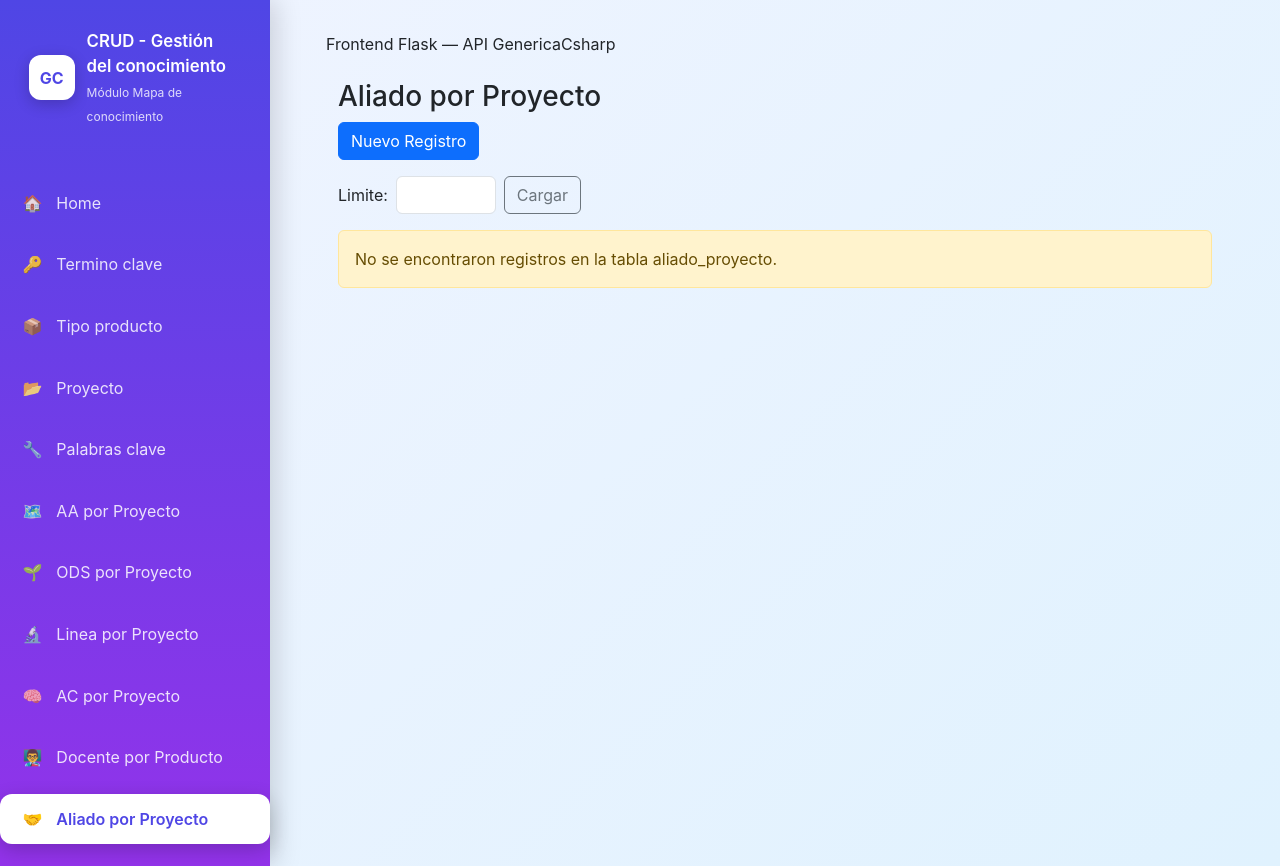
After one commit to Syn0B/FrontFlask, a Flask app: page /aliado_proyecto in a window 1280 px wide. The commit adds this page. Run offline with Flask 3, Linux system fonts and the light colour scheme; data that the repository does not hold is empty.

Commit message:
Adición de la nueva tabla aliado_producto y su CRUD completo con blueprint, template y formularios funcionales para listar, crear y borrar.

```diff
--- a/app.py
+++ b/app.py
@@ -42,6 +42,7 @@ from routes.ods_proyecto import bp as ods_proyecto_bp
 from routes.proyecto_linea import bp as proyecto_linea_bp
 from routes.ac_proyecto import bp as ac_proyecto_bp
 from routes.docente_producto import bp as docente_producto_bp
+from routes.aliado_proyecto import bp as aliado_proyecto_bp
 
 
 # register_blueprint() conecta las rutas del Blueprint a la aplicacion Flask.
@@ -55,6 +56,7 @@ app.register_blueprint(ods_proyecto_bp)
 app.register_blueprint(proyecto_linea_bp)
 app.register_blueprint(ac_proyecto_bp)
 app.register_blueprint(docente_producto_bp)
+app.register_blueprint(aliado_proyecto_bp)
 
 
 # ══════════════════════════════════════════════
--- /dev/null
+++ b/routes/aliado_proyecto.py
@@ -0,0 +1,106 @@
+"""
+aliado_proyecto.py - Blueprint con las rutas para la tabla intermedia aliado_proyecto.
+
+Tabla intermedia (relacion N:M) entre aliado y proyecto.
+
+Campos:
+    - aliado    (entero, FK -> aliado.nit)
+    - proyecto  (entero, FK -> proyecto.id)
+
+Clave primaria compuesta: (aliado, proyecto)
+
+Como es una tabla intermedia pura, no tiene sentido "actualizar":
+cualquier cambio en uno de los dos campos genera un registro distinto.
+Por eso solo se exponen CREAR y ELIMINAR.
+
+Rutas:
+    GET  /aliado_proyecto           -> Listar registros y mostrar formulario si corresponde
+    POST /aliado_proyecto/crear     -> Crear un nuevo registro
+    POST /aliado_proyecto/eliminar  -> Eliminar un registro (PK compuesta)
+"""
+
+from flask import Blueprint, render_template, request, redirect, url_for, flash
+from services.api_service import ApiService
+
+
+# ══════════════════════════════════════════════
+# CONFIGURACION DEL BLUEPRINT
+# ══════════════════════════════════════════════
+
+bp = Blueprint('aliado_proyecto', __name__)
+api = ApiService()
+
+TABLA = 'aliado_proyecto'
+
+
+# ══════════════════════════════════════════════
+# LISTAR REGISTROS (GET)
+# ══════════════════════════════════════════════
+
+@bp.route('/aliado_proyecto')
+def index():
+    """Muestra la tabla de aliado_proyecto con formulario opcional."""
+    # Parametros de la URL
+    limite = request.args.get('limite', type=int)
+    accion = request.args.get('accion', '')   # 'nuevo' o '' (vacio)
+
+    # Registros de la tabla intermedia
+    registros = api.listar(TABLA, limite)
+
+    # Cargar las tablas relacionadas para los <select> del formulario.
+    # Se traen SIN limite para tener todas las opciones disponibles.
+    aliados   = api.listar('aliado', None) or []
+    proyectos = api.listar('proyecto', None) or []
+
+    # Solo hay modo "nuevo": no existe edicion en una tabla intermedia pura
+    mostrar_formulario = accion == 'nuevo'
+
+    return render_template('pages/aliado_proyecto.html',
+        registros=registros,                  # Lista de aliado_proyecto para la tabla HTML
+        aliados=aliados,                      # Para el <select> de aliado
+        proyectos=proyectos,                  # Para el <select> de proyecto
+        mostrar_formulario=mostrar_formulario,
+        limite=limite
+    )
+
+
+# ══════════════════════════════════════════════
+# CREAR REGISTRO (POST)
+# ══════════════════════════════════════════════
+
+@bp.route('/aliado_proyecto/crear', methods=['POST'])
+def crear():
+    """Crea un nuevo registro en aliado_proyecto."""
+    # Los valores vienen de los <select>: ambos son el id (entero) del registro seleccionado.
+    datos = {
+        'aliado':   request.form.get('aliado', ''),
+        'proyecto': request.form.get('proyecto', '')
+    }
+
+    exito, mensaje = api.crear(TABLA, datos)
+
+    flash(mensaje, 'success' if exito else 'danger')
+    return redirect(url_for('aliado_proyecto.index'))
+
+
+# ══════════════════════════════════════════════
+# ELIMINAR REGISTRO (POST)
+# ══════════════════════════════════════════════
+
+@bp.route('/aliado_proyecto/eliminar', methods=['POST'])
+def eliminar():
+    """Elimina un registro de aliado_proyecto usando la PK compuesta."""
+    # Los dos valores de la PK vienen en campos ocultos del formulario
+    aliado   = request.form.get('aliado', '')
+    proyecto = request.form.get('proyecto', '')
+
+    # Para PK compuesta enviamos las dos columnas y los dos valores
+    # separados por coma. El ApiService construye una URL del tipo:
+    #   DELETE /api/aliado_proyecto/aliado/{a}/proyecto/{p}
+    claves  = 'aliado,proyecto'
+    valores = f'{aliado},{proyecto}'
+
+    exito, mensaje = api.eliminar(TABLA, claves, valores)
+
+    flash(mensaje, 'success' if exito else 'danger')
+    return redirect(url_for('aliado_proyecto.index'))
--- a/templates/components/nav_menu.html
+++ b/templates/components/nav_menu.html
@@ -98,5 +98,12 @@
             </a>
         </div>
 
+        <div class="nav-item">
+            <a class="nav-link {{ 'active' if request.path.startswith('/aliado_proyecto') }}" href="/aliado_proyecto">
+                <span class="nav-icon">🤝</span>
+                <span class="nav-text">Aliado por Proyecto</span>
+            </a>
+        </div>
+
     </nav>
 </div>
--- /dev/null
+++ b/templates/pages/aliado_proyecto.html
@@ -0,0 +1,117 @@
+{#
+    aliado_proyecto.html - Pagina para la tabla intermedia aliado_proyecto.
+
+    Campos: aliado (FK INT -> aliado.nit), proyecto (FK INT -> proyecto.id)
+    Clave primaria compuesta: (aliado, proyecto)
+
+    Solo permite Crear y Eliminar (ver routes/aliado_proyecto.py).
+#}
+
+{% extends 'layout/base.html' %}
+
+{% block title %}Aliado por Proyecto{% endblock %}
+
+{% block content %}
+<div class="container mt-4">
+    <h3>Aliado por Proyecto</h3>
+
+    {# ───────── BOTON NUEVO REGISTRO ───────── #}
+    {% if not mostrar_formulario %}
+        <a href="{{ url_for('aliado_proyecto.index', accion='nuevo') }}"
+           class="btn btn-primary mb-3">
+            Nuevo Registro
+        </a>
+    {% endif %}
+
+    {# ───────── LIMITE DE REGISTROS ───────── #}
+    <form method="GET" action="{{ url_for('aliado_proyecto.index') }}"
+          class="d-flex align-items-center mb-3">
+        <label class="form-label me-2 mb-0">Limite:</label>
+        <input class="form-control me-2" type="number" name="limite"
+               style="width:100px" value="{{ limite or '' }}" />
+        <button class="btn btn-outline-secondary" type="submit">Cargar</button>
+    </form>
+
+    {# ───────── FORMULARIO (SOLO CREAR) ───────── #}
+    {% if mostrar_formulario %}
+        <div class="card mb-3">
+            <div class="card-header">Nuevo Registro</div>
+            <div class="card-body">
+                <form method="POST" action="{{ url_for('aliado_proyecto.crear') }}">
+                    <div class="row">
+
+                        {# Select de Aliado: muestra la razon_social, envia el nit #}
+                        <div class="col-md-6 mb-3">
+                            <label class="form-label">Aliado</label>
+                            <select class="form-select" name="aliado" required>
+                                <option value="">-- Seleccione un aliado --</option>
+                                {% for a in aliados %}
+                                    <option value="{{ a.nit }}">{{ a.razon_social }}</option>
+                                {% endfor %}
+                            </select>
+                        </div>
+
+                        {# Select de Proyecto: muestra el titulo, envia el id #}
+                        <div class="col-md-6 mb-3">
+                            <label class="form-label">Proyecto</label>
+                            <select class="form-select" name="proyecto" required>
+                                <option value="">-- Seleccione un proyecto --</option>
+                                {% for p in proyectos %}
+                                    <option value="{{ p.id }}">{{ p.titulo }}</option>
+                                {% endfor %}
+                            </select>
+                        </div>
+
+                    </div>
+                    <button class="btn btn-success me-2" type="submit">Guardar</button>
+                    <a href="{{ url_for('aliado_proyecto.index') }}" class="btn btn-secondary">Cancelar</a>
+                </form>
+            </div>
+        </div>
+    {% endif %}
+
+    {# ───────── TABLA DE REGISTROS ───────── #}
+    {% if registros %}
+        <table class="table table-striped table-hover">
+            <thead class="table-dark">
+                <tr>
+                    <th>Aliado</th>
+                    <th>Proyecto</th>
+                    <th>Acciones</th>
+                </tr>
+            </thead>
+            <tbody>
+                {% for reg in registros %}
+                <tr>
+                    {# Buscar el aliado a partir de su nit para mostrarlo #}
+                    <td>
+                        {% set a = aliados | selectattr('nit', 'equalto', reg.aliado) | first %}
+                        {{ a.razon_social if a else reg.aliado }}
+                    </td>
+
+                    {# Buscar el titulo del proyecto a partir de su id para mostrarlo #}
+                    <td>
+                        {% set p = proyectos | selectattr('id', 'equalto', reg.proyecto) | first %}
+                        {{ p.titulo if p else reg.proyecto }}
+                    </td>
+
+                    <td>
+                        {# Eliminar requiere las DOS columnas de la PK compuesta #}
+                        <form method="POST" action="{{ url_for('aliado_proyecto.eliminar') }}"
+                              style="display:inline"
+                              onsubmit="return confirm('Eliminar este registro?')">
+                            <input type="hidden" name="aliado"   value="{{ reg.aliado }}" />
+                            <input type="hidden" name="proyecto" value="{{ reg.proyecto }}" />
+                            <button class="btn btn-danger btn-sm" type="submit">Eliminar</button>
+                        </form>
+                    </td>
+                </tr>
+                {% endfor %}
+            </tbody>
+        </table>
+    {% else %}
+        <div class="alert alert-warning">No se encontraron registros en la tabla aliado_proyecto.</div>
+    {% endif %}
+
+</div>
+{% endblock %}
```
